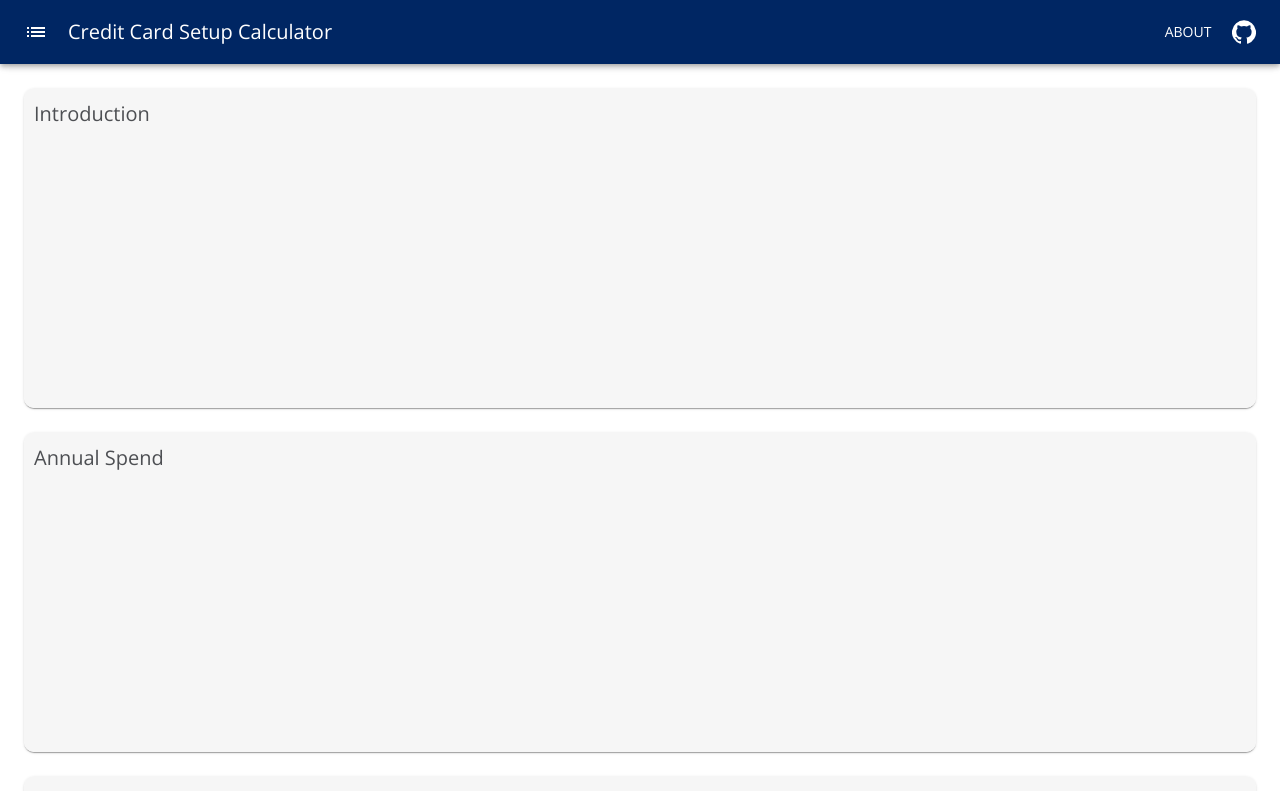
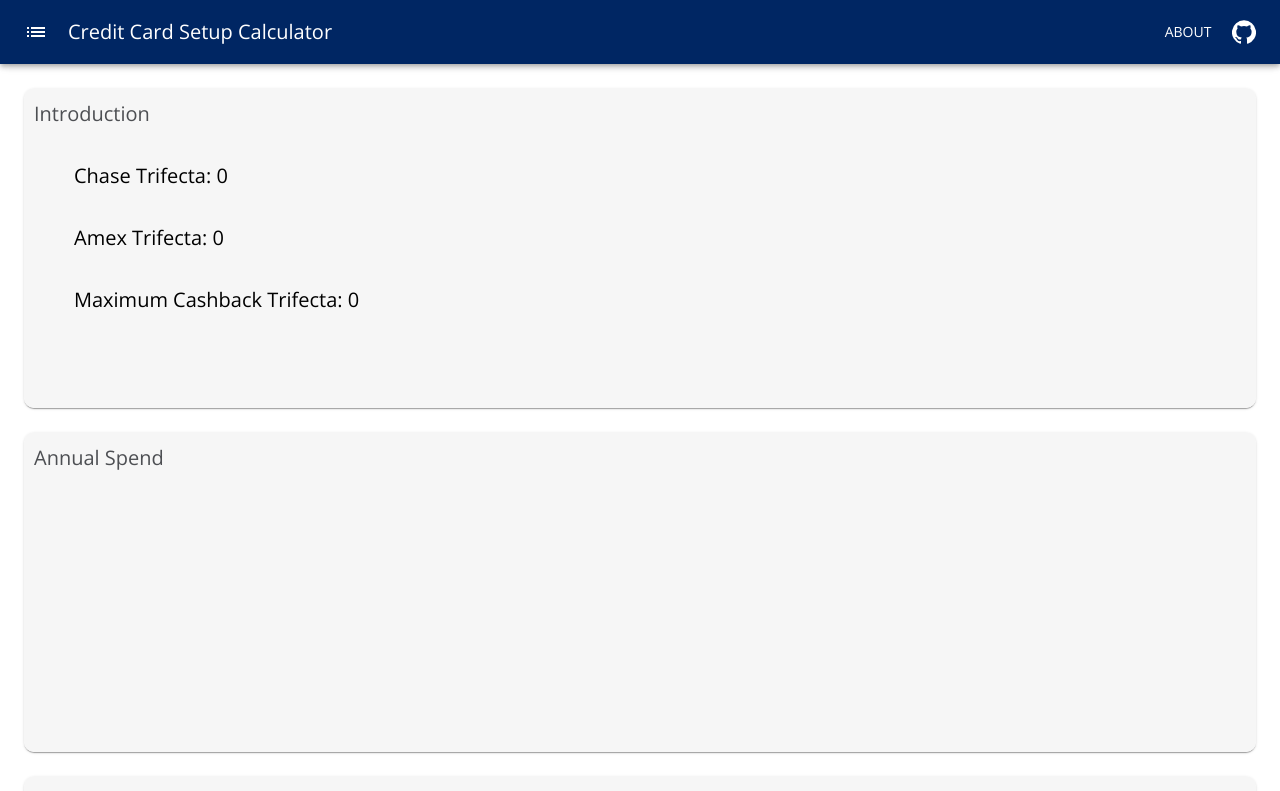
Before and after one commit to michaelihwang/amex-chase-calculator, a React (Create React App) app: page / in a window 1280 px wide. Shown: the top 791 px of the page. Built offline with nearby package versions, Linux system fonts and the light colour scheme.

Commit message:
add reducer for trifecta valuation and typography text

```diff
--- a/src/reducers/root.reducer.tsx
+++ b/src/reducers/root.reducer.tsx
@@ -1,7 +1,9 @@
 import annualExpensesReducer, { AnnualExpensesState } from './annualExpenses.reducer';
 import benefitsValuationReducer, { BenefitsValuationState } from './benefitsValuation.reducer';
+import trifectaValuationReducer, { TrifectaValuationState } from './trifectaValuation.reducer';
 
 export interface AppState {
+  trifectaValuation: TrifectaValuationState;
   annualExpenses: AnnualExpensesState;
   benefitsValuation: BenefitsValuationState
 };
@@ -12,6 +14,11 @@
 }
 
 export const initialState: AppState = {
+  trifectaValuation: {
+    chase: 0,
+    amex: 0,
+    maxCashback: 0,
+  },
   annualExpenses: {
     dining: 0,
     groceries: 0,
@@ -37,6 +44,7 @@
 
 function rootReducer(state: AppState = initialState, action: Action): AppState {
   return {
+    trifectaValuation: trifectaValuationReducer(state.trifectaValuation, action),
     annualExpenses: annualExpensesReducer(state.annualExpenses, action),
     benefitsValuation: benefitsValuationReducer(state.benefitsValuation, action)
   }
--- /dev/null
+++ b/src/reducers/trifectaValuation.reducer.tsx
@@ -0,0 +1,33 @@
+import { Action } from './root.reducer';
+
+export interface TrifectaValuationState {
+  chase: number,
+  amex: number,
+  maxCashback: number,
+};
+
+function reducer(state: TrifectaValuationState, action: Action): TrifectaValuationState {
+  switch (action.type) {
+    case 'SET_CHASE_VALUATION':
+      return {
+        ...state,
+        chase: action.payload
+      };
+    case 'SET_AMEX_VALUATION':
+      return {
+        ...state,
+        amex: action.payload,
+      };
+    case 'SET_MAX_CASHBACK_VALUATION':
+      return {
+        ...state,
+        maxCashback: action.payload
+      };
+    case 'SET_ALL_VALUATIONS':
+      return action.payload;
+    default:
+      return state;
+  }
+}
+
+export default reducer;
--- a/src/views/LandingView.tsx
+++ b/src/views/LandingView.tsx
@@ -1,23 +1,38 @@
 import React, { useState, useEffect } from 'react';
 import { makeStyles } from '@material-ui/core/styles';
-import { Box, Grid } from '@material-ui/core';
+import { Box, Grid, Typography } from '@material-ui/core';
 import CardContainer from '../components/CardContainer';
+import {useAppState} from '../Store';
 
 const useStyles = makeStyles((theme) => ({
   root: {
     marginTop: 72,
     padding: 16,
   },
+  summaryTrifectaHeader: {
+    marginTop: 30,
+    marginLeft: 40
+  }
 }));
 
 export default function CalculatorBody() {
   const [isFormComplete, setIsFormComplete] = useState(false);
   const classes = useStyles();
+  const appState = useAppState();
   return (
     <Box className={classes.root}>
       <Grid container direction="column" spacing={3}>
         <Grid item xs={12}>
           <CardContainer headerText={isFormComplete ? 'Summary' : 'Introduction'}>
+            <Typography variant="h6" className={classes.summaryTrifectaHeader}>
+              Chase Trifecta: {appState.trifectaValuation.chase}
+            </Typography>
+            <Typography variant="h6" className={classes.summaryTrifectaHeader}>
+              Amex Trifecta: {appState.trifectaValuation.amex}
+            </Typography>
+            <Typography variant="h6" className={classes.summaryTrifectaHeader}>
+              Maximum Cashback Trifecta: {appState.trifectaValuation.maxCashback}
+            </Typography>
           </CardContainer>
         </Grid>
         <Grid item xs={12}>
```
